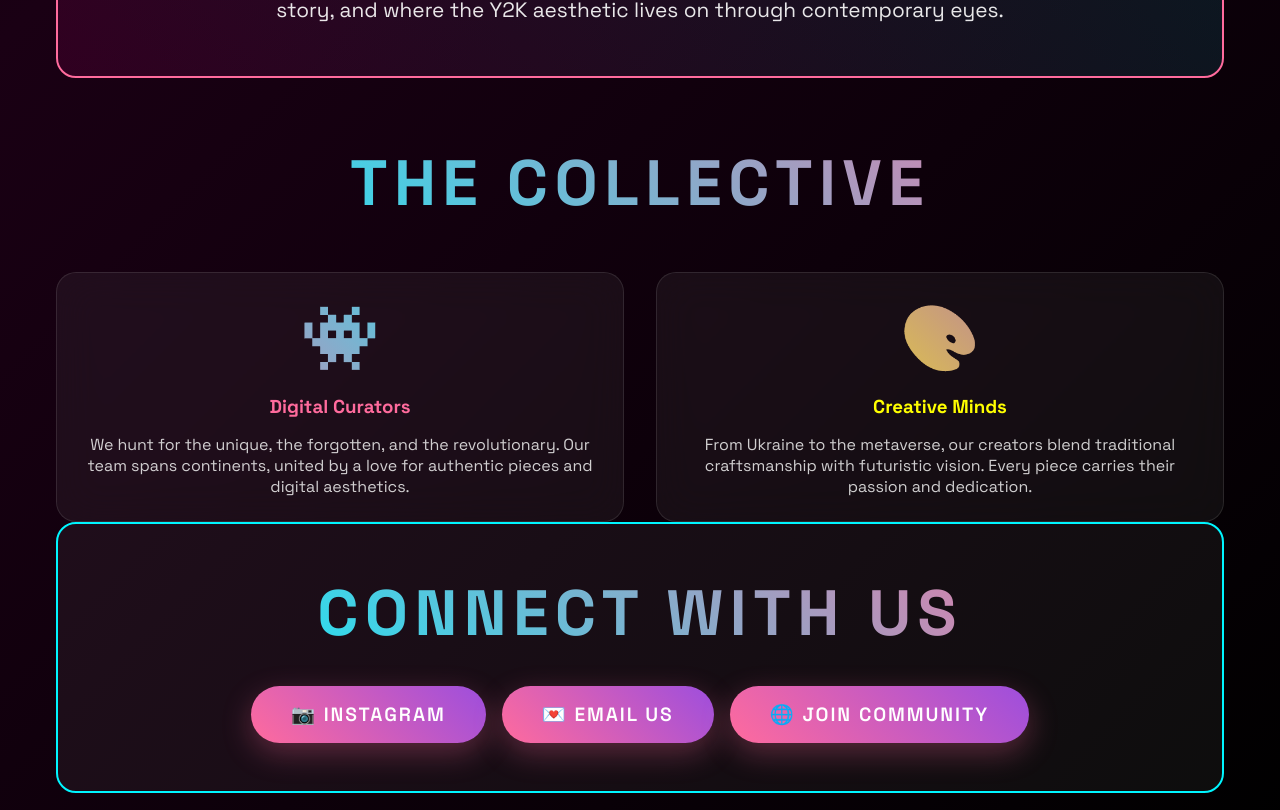
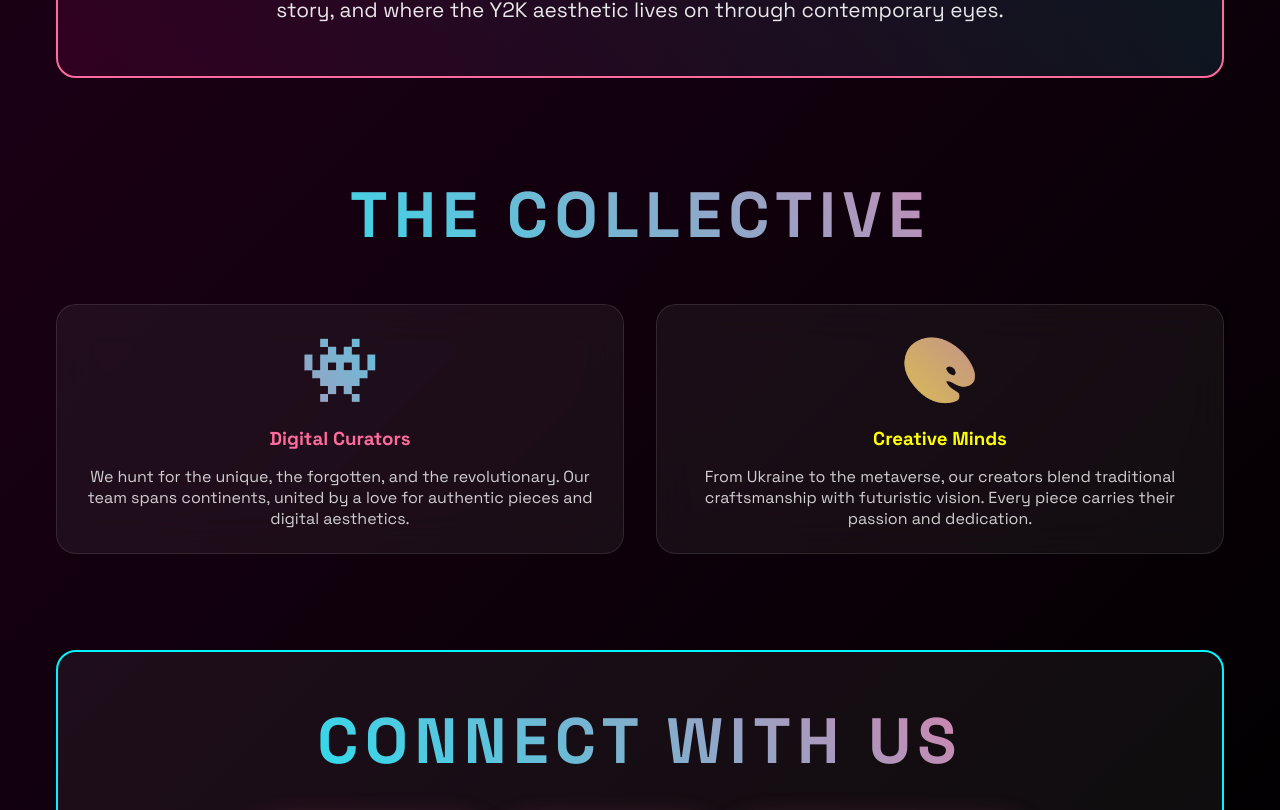
Before and after one commit to m3tmgmt/vobvorot-nextjs, a Next.js app: page /about in a window 1280 px wide. Shown: the part 2050-2860 px from the top of the page. Built offline with nearby package versions, Linux system fonts and the light colour scheme; no server answers.

Commit message:
Fix section overlapping issues on About page - add proper margins between sections

```diff
--- a/src/app/about/page.tsx
+++ b/src/app/about/page.tsx
@@ -219,7 +219,8 @@ export default function AboutPage() {
             padding: '3rem',
             border: '2px solid var(--pink-main)',
             textAlign: 'center',
-            marginBottom: '4rem'
+            marginBottom: '4rem',
+            marginTop: '4rem'
           }}>
             <h3 style={{
               color: 'var(--pink-main)',
@@ -242,7 +243,7 @@ export default function AboutPage() {
           </div>
 
           {/* Team Section */}
-          <h2 className="section-title">The Collective</h2>
+          <h2 className="section-title" style={{ marginTop: '6rem' }}>The Collective</h2>
           <div className="team-grid">
             <div className="product-card" style={{ textAlign: 'center' }}>
               <div style={{
@@ -293,7 +294,8 @@ export default function AboutPage() {
             borderRadius: '20px',
             padding: '3rem',
             border: '2px solid var(--cyan-accent)',
-            textAlign: 'center'
+            textAlign: 'center',
+            marginTop: '6rem'
           }}>
             <h2 className="section-title" style={{ marginBottom: '2rem' }}>Connect With Us</h2>
             <div className="flex-center-wrap gap-4">
```
